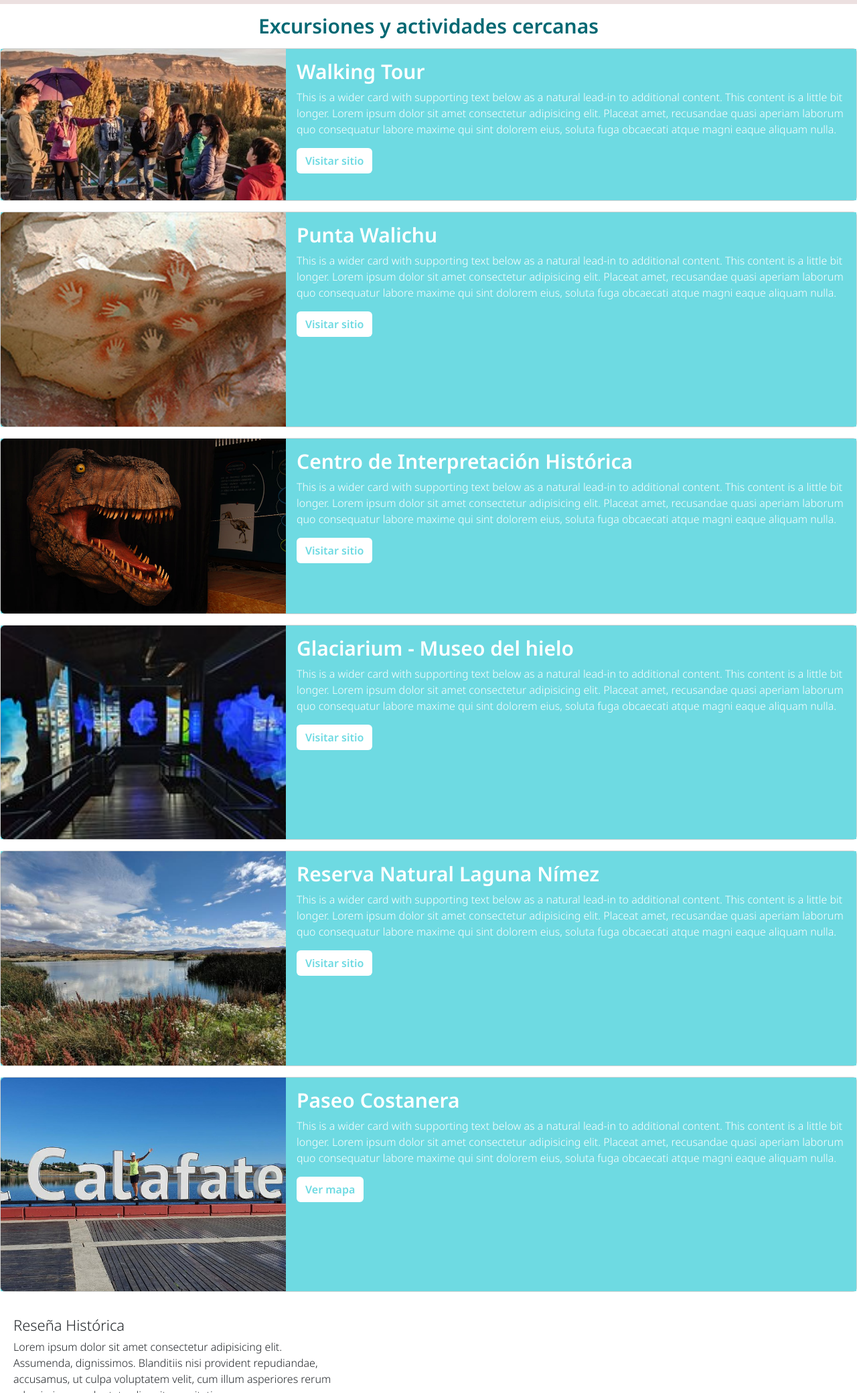
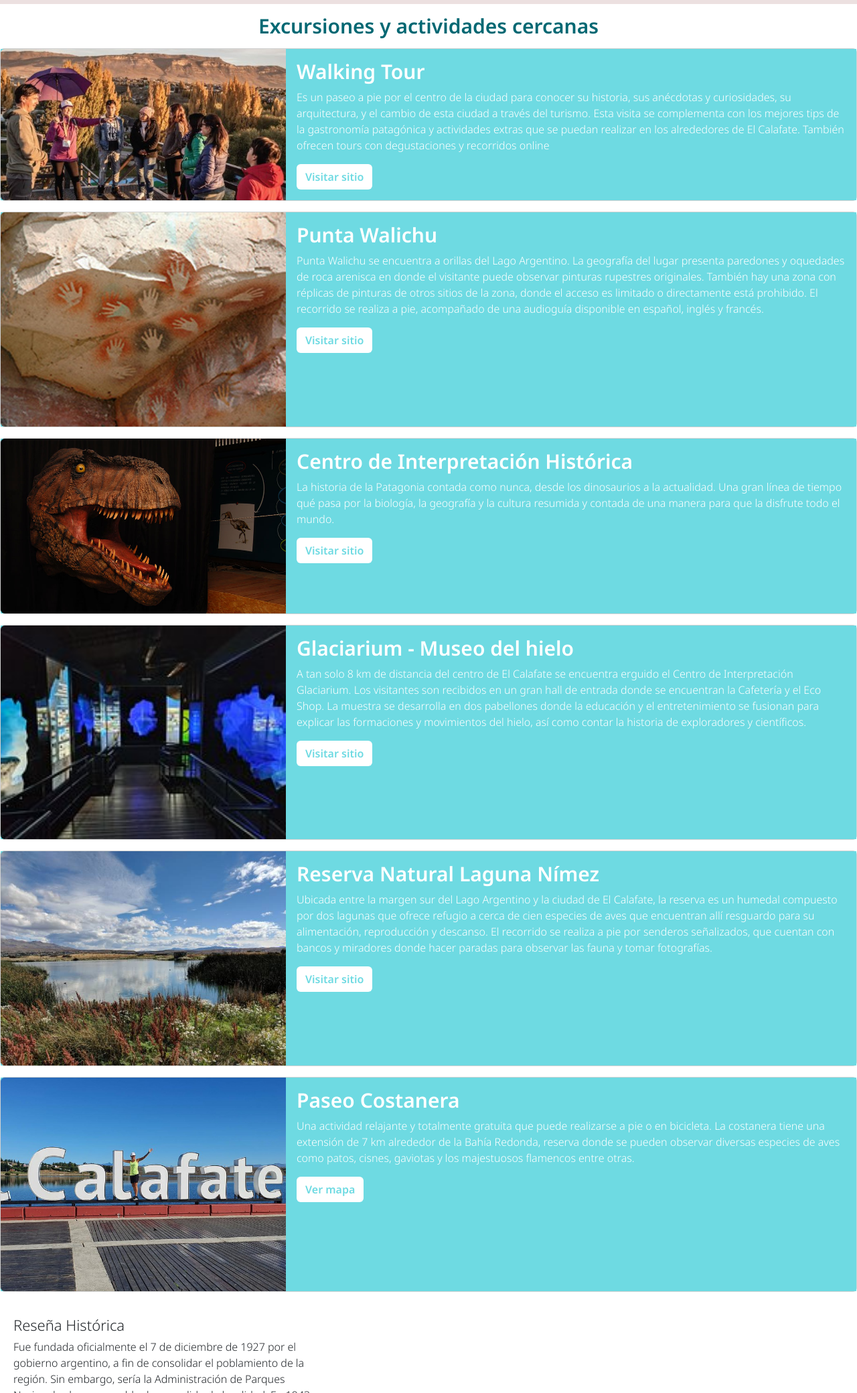
Before and after one commit to gmelfiore/Calafate-Turismo-Final, a website: page Pages/el-calafate.html in a window 1280 px wide. Shown: the part 720-2800 px from the top of the page at 67% size. Drawn offline with nearby package versions, Linux system fonts and the light colour scheme; grey boxes are pictures that could not be loaded.

Commit message:
agregué descripciones a las excursiones

```diff
--- a/Pages/el-calafate.html
+++ b/Pages/el-calafate.html
@@ -62,7 +62,7 @@
                 <div class="col-md-8">
                     <div class="card-body">
                         <h5 class="card-title text-white textoGrande negrita">Walking Tour</h5>
-                        <p class="card-text text-white">This is a wider card with supporting text below as a natural lead-in to additional content. This content is a little bit longer. Lorem ipsum dolor sit amet consectetur adipisicing elit. Placeat amet, recusandae quasi aperiam laborum quo consequatur labore maxime qui sint dolorem eius, soluta fuga obcaecati atque magni eaque aliquam nulla.</p>
+                        <p class="card-text text-white">Es un paseo a pie por el centro de la ciudad para conocer su historia, sus anécdotas y curiosidades, su arquitectura, y el cambio de esta ciudad a través del turismo. Esta visita se complementa con los mejores tips de la gastronomía patagónica y actividades extras que se puedan realizar en los alrededores de El Calafate. También ofrecen tours con degustaciones y recorridos online</p>
                         <a href="https://calafatewalkingtour.com/"  target="_blank" class="btn bg-white text-hielo negrita">Visitar sitio</a>
                     </div>
                 </div>
@@ -76,7 +76,7 @@
                 <div class="col-md-8">
                     <div class="card-body">
                         <h5 class="card-title text-white textoGrande negrita">Punta Walichu</h5>
-                        <p class="card-text text-white">This is a wider card with supporting text below as a natural lead-in to additional content. This content is a little bit longer. Lorem ipsum dolor sit amet consectetur adipisicing elit. Placeat amet, recusandae quasi aperiam laborum quo consequatur labore maxime qui sint dolorem eius, soluta fuga obcaecati atque magni eaque aliquam nulla.</p>
+                        <p class="card-text text-white">Punta Walichu se encuentra a orillas del Lago Argentino. La geografía del lugar presenta paredones y oquedades de roca arenisca en donde el visitante puede observar pinturas rupestres originales. También hay una zona con réplicas de pinturas de otros sitios de la zona, donde el acceso es limitado o directamente está prohibido. El recorrido se realiza a pie, acompañado de una audioguía disponible en español, inglés y francés.</p>
                         <a href="https://puntawalichu.com/" target="_blank" class="btn bg-white text-hielo negrita">Visitar sitio</a>
                     </div>
                 </div>
@@ -90,7 +90,7 @@
                 <div class="col-md-8">
                     <div class="card-body">
                         <h5 class="card-title text-white textoGrande negrita">Centro de Interpretación Histórica</h5>
-                        <p class="card-text text-white">This is a wider card with supporting text below as a natural lead-in to additional content. This content is a little bit longer. Lorem ipsum dolor sit amet consectetur adipisicing elit. Placeat amet, recusandae quasi aperiam laborum quo consequatur labore maxime qui sint dolorem eius, soluta fuga obcaecati atque magni eaque aliquam nulla.</p>
+                        <p class="card-text text-white">La historia de la Patagonia contada como nunca, desde los dinosaurios a la actualidad. Una gran línea de tiempo qué pasa por la biología, la geografía y la cultura resumida y contada de una manera para que la disfrute todo el mundo.</p>
                         <a href="https://centrodeinterpretacionhistorica.negocio.site/"  target="_blank" class="btn bg-white text-hielo negrita">Visitar sitio</a>
                     </div>
                 </div>
@@ -104,7 +104,7 @@
                 <div class="col-md-8">
                     <div class="card-body">
                         <h5 class="card-title text-white textoGrande negrita">Glaciarium - Museo del hielo</h5>
-                        <p class="card-text text-white">This is a wider card with supporting text below as a natural lead-in to additional content. This content is a little bit longer. Lorem ipsum dolor sit amet consectetur adipisicing elit. Placeat amet, recusandae quasi aperiam laborum quo consequatur labore maxime qui sint dolorem eius, soluta fuga obcaecati atque magni eaque aliquam nulla.</p>
+                        <p class="card-text text-white">A tan solo 8 km de distancia del centro de El Calafate se encuentra erguido el Centro de Interpretación Glaciarium. Los visitantes son recibidos en un gran hall de entrada donde se encuentran la Cafetería y el Eco Shop. La muestra se desarrolla en dos pabellones donde la educación y el entretenimiento se fusionan para explicar las formaciones y movimientos del hielo, así como contar la historia de exploradores y científicos.</p>
                         <a href="https://glaciarium.com/es/" target="_blank" class="btn bg-white text-hielo negrita">Visitar sitio</a>
                     </div>
                 </div>
@@ -118,7 +118,7 @@
                 <div class="col-md-8">
                     <div class="card-body">
                         <h5 class="card-title text-white textoGrande negrita">Reserva Natural Laguna Nímez</h5>
-                        <p class="card-text text-white">This is a wider card with supporting text below as a natural lead-in to additional content. This content is a little bit longer. Lorem ipsum dolor sit amet consectetur adipisicing elit. Placeat amet, recusandae quasi aperiam laborum quo consequatur labore maxime qui sint dolorem eius, soluta fuga obcaecati atque magni eaque aliquam nulla.</p>
+                        <p class="card-text text-white">Ubicada entre la margen sur del Lago Argentino y la ciudad de El Calafate, la reserva es un humedal compuesto por dos lagunas que ofrece refugio a cerca de cien especies de aves que encuentran allí resguardo para su alimentación, reproducción y descanso. El recorrido se realiza a pie por senderos señalizados, que cuentan con bancos y miradores donde hacer paradas para observar las fauna y tomar fotografías.</p>
                         <a href="https://www.facebook.com/lagunanimez.elcalafate/" target="_blank" class="btn bg-white text-hielo negrita">Visitar sitio</a>
                     </div>
                 </div>
@@ -132,7 +132,7 @@
                 <div class="col-md-8">
                     <div class="card-body">
                         <h5 class="card-title text-white textoGrande negrita">Paseo Costanera</h5>
-                        <p class="card-text text-white">This is a wider card with supporting text below as a natural lead-in to additional content. This content is a little bit longer. Lorem ipsum dolor sit amet consectetur adipisicing elit. Placeat amet, recusandae quasi aperiam laborum quo consequatur labore maxime qui sint dolorem eius, soluta fuga obcaecati atque magni eaque aliquam nulla.</p>
+                        <p class="card-text text-white">Una actividad relajante y totalmente gratuita que puede realizarse a pie o en bicicleta. La costanera tiene una extensión de 7 km alrededor de la Bahía Redonda, reserva donde se pueden observar diversas especies de aves como patos, cisnes, gaviotas y los majestuosos flamencos entre otras.</p>
                         <a href="https://goo.gl/maps/EjohV1MejD6MNEzv8" target="_blank" class="btn bg-white text-hielo negrita">Ver mapa</a>
                     </div>
                 </div>
@@ -142,7 +142,7 @@
     <section id="histovideo-cal">
         <div id="historia-cal">
             <h2>Reseña Histórica</h2>
-            <p>Lorem ipsum dolor sit amet consectetur adipisicing elit. Assumenda, dignissimos. Blanditiis nisi provident repudiandae, accusamus, ut culpa voluptatem velit, cum illum asperiores rerum ad animi nam voluptate alias sit exercitationem. </p>
+            <p>Fue fundada oficialmente el 7 de diciembre de 1927 por el gobierno argentino, a fin de consolidar el poblamiento de la región. Sin embargo, sería la Administración de Parques Nacionales la responsable de consolidar la localidad. En 1943 comienzan las obras de construcción de la intendencia del parque nacional Los Glaciares (terminadas en 1946). En ese entonces la localidad contaba apenas con unos cien habitantes permanentes. Durante muchos años, Parques Nacionales fue la institución más importante de la localidad, trayendo la electricidad, inaugurando el primer cine, abriendo caminos, construyendo puentes, gestionando la primera hostería del pueblo, entre otras infraestructuras. El Calafate se encuentra a 316 km de Río Gallegos, y toma su nombre del pequeño arbusto Calafate, típico del sur de la Patagonia. Este fruto, es una baya muy apetecible en la preparación de dulces. Según la tradición, quien come calafate alguna vez regresará por más. Pero la realidad indica que quien conoce El Calafate no quiere irse jamás.</p>
         </div>
         <div id="video-cal">
             <iframe src="https://www.youtube.com/embed/AdOKUytqX98" title="YouTube video player" frameborder="0" allow="accelerometer; autoplay; clipboard-write; encrypted-media; gyroscope; picture-in-picture; web-share" allowfullscreen  width="100%" height="350px" ></iframe>
```
Also changed, not shown: Pages/pnlg.html (+5 -5 lines).
